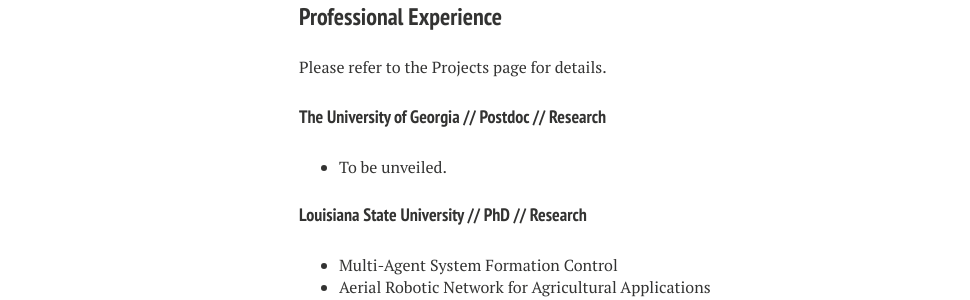
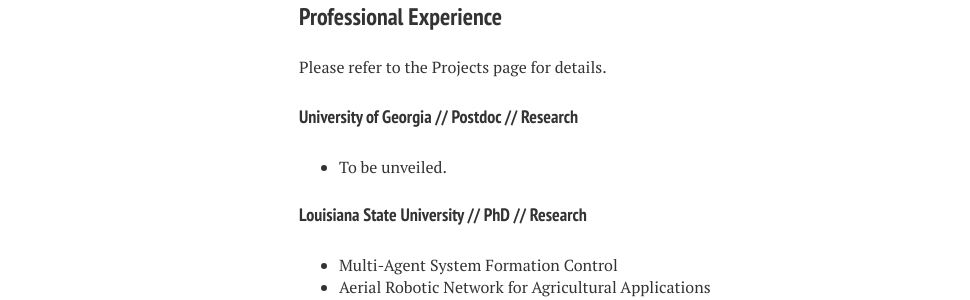
Before and after one commit to liutairan/liutairan.github.io, a Jekyll site: the page built from cv.md, in a window 1280 px wide and 900 px high, scrolled down 483 px. Shown: the part 155-455 px from the top of the window, without its empty margins (21-991 px from the left). Built offline with Jekyll 4.4.1, drawn with Linux system fonts in a browser that asks for light colours; nearby versions of some CDN libraries.

Commit message:
Update cv.md

```diff
--- a/cv.md
+++ b/cv.md
@@ -35,7 +35,7 @@
 
 Please refer to the [Projects](https://liutairan.github.io/projects/) page for details.
 
-#### The University of Georgia // Postdoc // Research
+#### University of Georgia // Postdoc // Research
 * To be unveiled.
 
 #### Louisiana State University // PhD // Research
```
